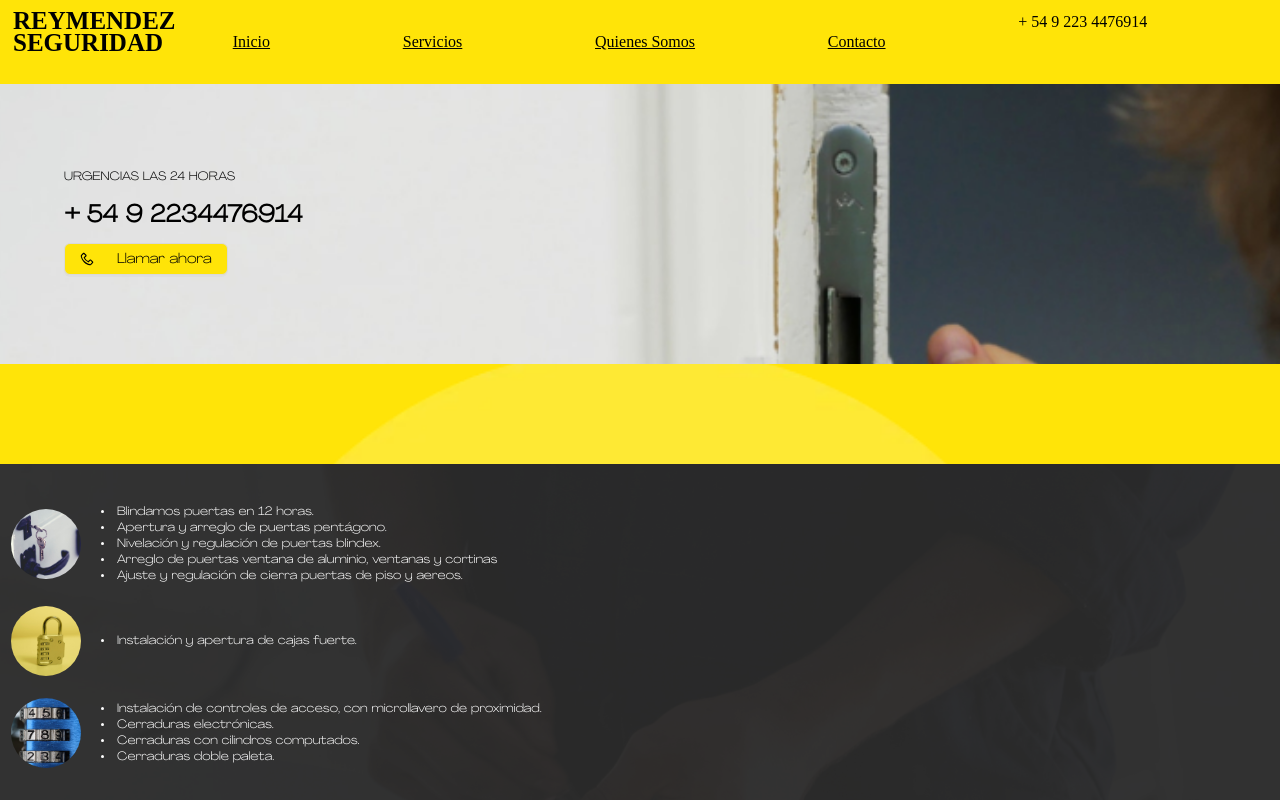
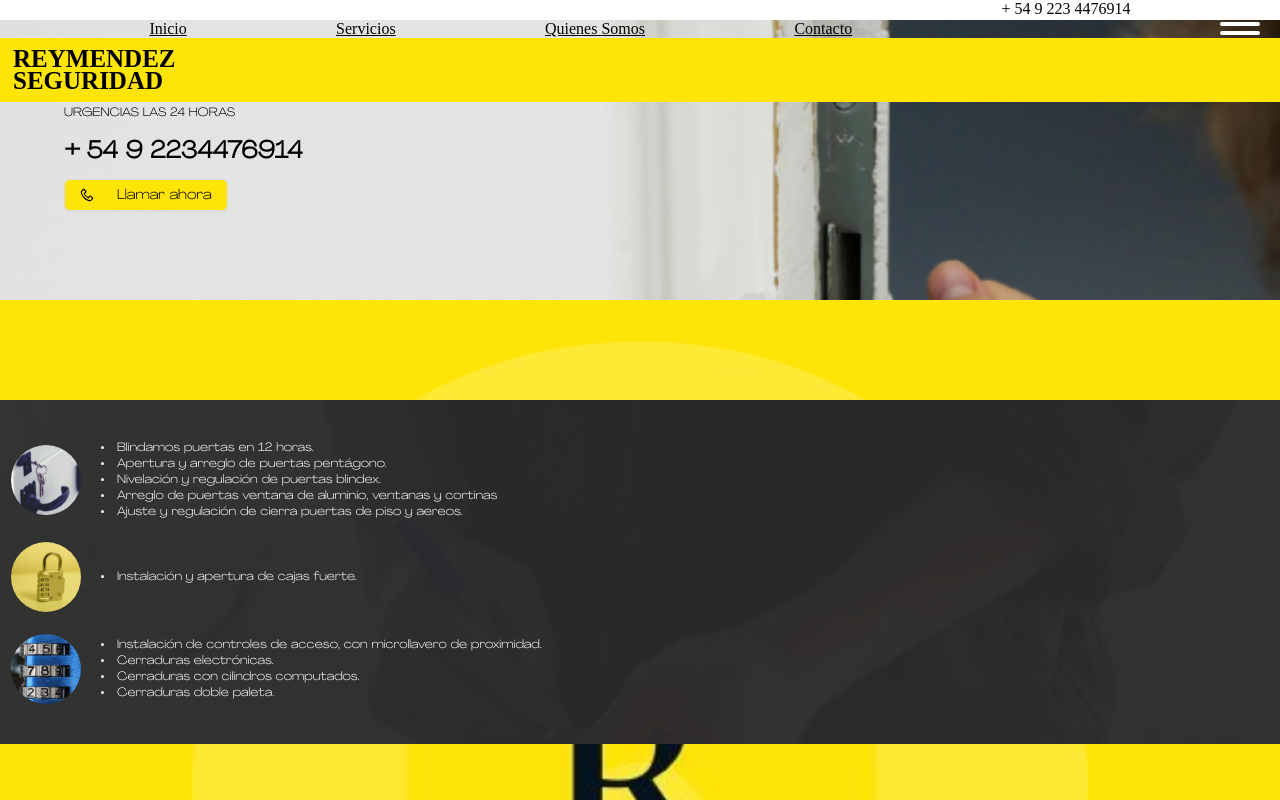
Before and after one commit to JoacoDiSant/Athena-Executor, a Next.js app: page / in a window 1280 px wide. Shown: the top 800 px of the page. Built offline with nearby package versions, Linux system fonts and the light colour scheme.

Commit message:
Mejoras en la Nav Bar

```diff
--- a/src/Components/Headers/Components/NavTabs.tsx
+++ b/src/Components/Headers/Components/NavTabs.tsx
@@ -8,11 +8,19 @@
 const DesktopMenu = dynamic(() => import('./components/DesktopMenu'), {
   ssr: false,
 });
+type Props = {
+  open: boolean;
+  setOpen: (value: boolean) => void;
+};
 
-function NavTabs() {
+function NavTabs({ open, setOpen }: Props) {
   const isBigScreen = useMediaQuery({ query: '(min-width: 1024px)' });
 
-  return isBigScreen ? <DesktopMenu /> : <MobileMenu />;
+  return isBigScreen ? (
+    <DesktopMenu />
+  ) : (
+    <MobileMenu open={open} setOpen={setOpen} />
+  );
 }
 
 export default memo(NavTabs);
--- a/src/Components/Headers/Components/components/MobileMenu.tsx
+++ b/src/Components/Headers/Components/components/MobileMenu.tsx
@@ -3,48 +3,32 @@
 
 import styles from '../../../../styles/MobileMenu.module.css';
 
-function MobileMenu() {
-  const [open, setOpen] = React.useState<boolean>(false);
+type Props = {
+  open: boolean;
+  setOpen: (value: boolean) => void;
+};
 
-  const showDrawer = () => {
-    setOpen(!open);
-  };
-
+function MobileMenu({ open, setOpen }: Props) {
   const onClose = () => {
     setOpen(!open);
   };
 
   const containerStyle: React.CSSProperties = {
-    position: 'relative',
-    padding: 48,
-    overflow: 'hidden',
-    textAlign: 'center',
-    background: 'transparent',
-    top: '13vw',
-    left: '-466.4px',
-    width: '99.8vw',
-    height: '100vh',
-    border: 'none',
+    // position: 'relative',
+    // padding: 48,
+    // overflow: 'hidden',
+    // textAlign: 'center',
+    // background: 'transparent',
+    // top: '13vw',
+    // left: '-466.4px',
+    // width: '100vw',
+    // height: '100vh',
+    // border: 'none',
     visibility: open ? 'visible' : 'hidden',
   };
 
   return (
     <div className={styles.box}>
-      <div className="NavBar">
-        <div className="containerIcon">
-          <div
-            aria-hidden="true"
-            className={`${styles.btn} ${
-              open ? styles.active : styles.notActive
-            }`}
-            onClick={showDrawer}
-          >
-            <span className={styles.span} />
-            <span className={styles.span} />
-            <span className={styles.span} />
-          </div>
-        </div>
-      </div>
       <div className="NavBar-Container" style={containerStyle}>
         <Drawer
           closable={false}
--- a/src/Components/index.tsx
+++ b/src/Components/index.tsx
@@ -1,17 +1,41 @@
 import React from 'react';
 
 import styles from '../styles/Home.module.css';
+import styles2 from '../styles/MobileMenu.module.css';
 import Headers from './Headers';
 import Body from './Body';
 import Footer from './Footers';
 import NavTabs from './Headers/Components/NavTabs';
 
 function App() {
+  const [open, setOpen] = React.useState<boolean>(false);
+
+  const showDrawer = () => {
+    setOpen(!open);
+  };
+
   return (
     <div className={styles.main}>
       <div className={`Header ${styles.header}`}>
+        <div className={`Header/Navbar ${styles.Header_Nav}`}>
+          <div className="NavBar">
+            <div className="containerIcon">
+              <div
+                aria-hidden="true"
+                className={`${styles2.btn} ${
+                  open ? styles2.active : styles2.notActive
+                }`}
+                onClick={showDrawer}
+              >
+                <span className={styles2.span} />
+                <span className={styles2.span} />
+                <span className={styles2.span} />
+              </div>
+            </div>
+          </div>
+          <NavTabs open={open} setOpen={setOpen} />
+        </div>
         <Headers />
-        <NavTabs />
       </div>
       <div className="Body">
         <Body />
--- a/src/styles/Home.module.css
+++ b/src/styles/Home.module.css
@@ -13,8 +13,11 @@
 }
 
 .header {
-  display: flex;
-  align-items: center;
+  position: fixed;
+  width: 100%;
+  height: 100%;
+  top: 0;
+  z-index: 1;
 }
 
 @keyframes rotate {
--- a/src/styles/MobileMenu.module.css
+++ b/src/styles/MobileMenu.module.css
@@ -2,16 +2,18 @@
 .box {
   border-radius: 2px;
   position: absolute;
-  right: 20px;
+  left: 50%;
+  top: 57.8%;
   transform: translate(-50%, -50%);
-  width: 40px;
-  height: 40px;
+  width: 100vw;
+  height: 100vh;
+  z-index: 1;
 }
 
 .btn {
   position: absolute;
-  top: 100%;
-  left: 50%;
+  top: 3%;
+  right: 0;
   transform: translate(-50%, -50%);
   width: 40px;
   cursor: pointer;
```
